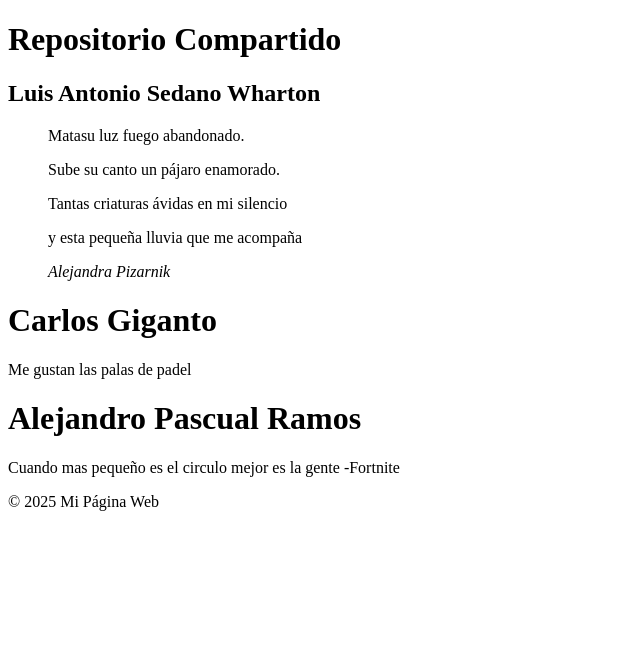
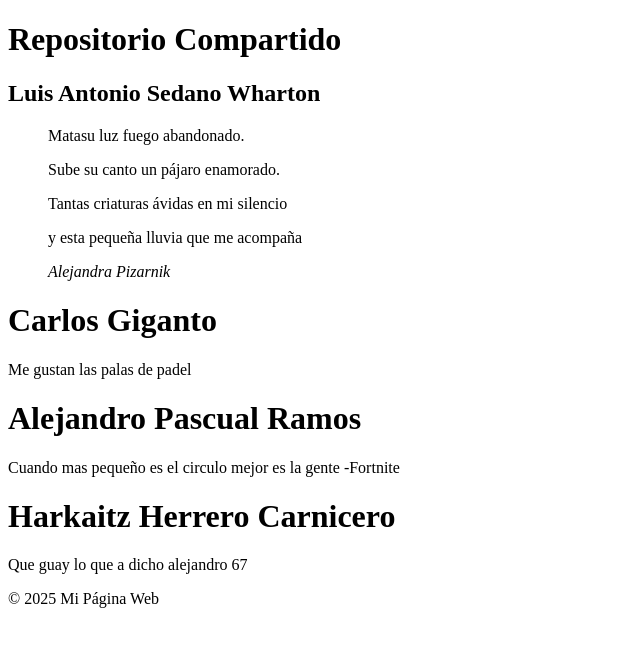
Before and after one commit to SedanoDev/RepositorioCompartido, a plain HTML site: page index.html in a window 1280 px wide. Shown: the whole page, without its empty margins (0-640 px from the left). Drawn offline with Linux system fonts and the light colour scheme.

Commit message:
Harkaitz

```diff
--- a/index.html
+++ b/index.html
@@ -20,6 +20,8 @@
 	<p>Me gustan las palas de padel</p>
 	<h1>Alejandro Pascual Ramos</h1>
 	<p>Cuando mas pequeño es el circulo mejor es la gente -Fortnite</p>
+	<h1>Harkaitz Herrero Carnicero</h1>
+	<p>Que guay lo que a dicho alejandro 67</p>
     </div>
 
     <footer>
```
